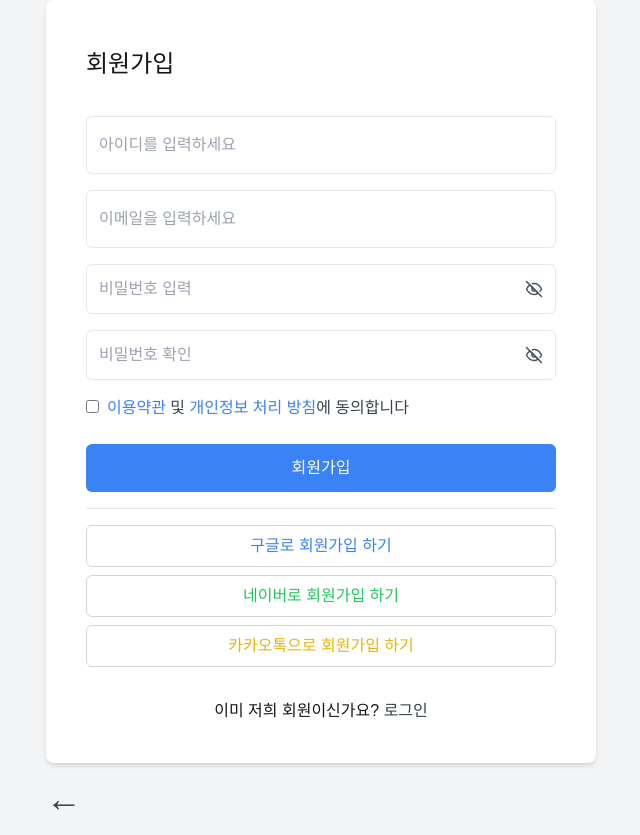
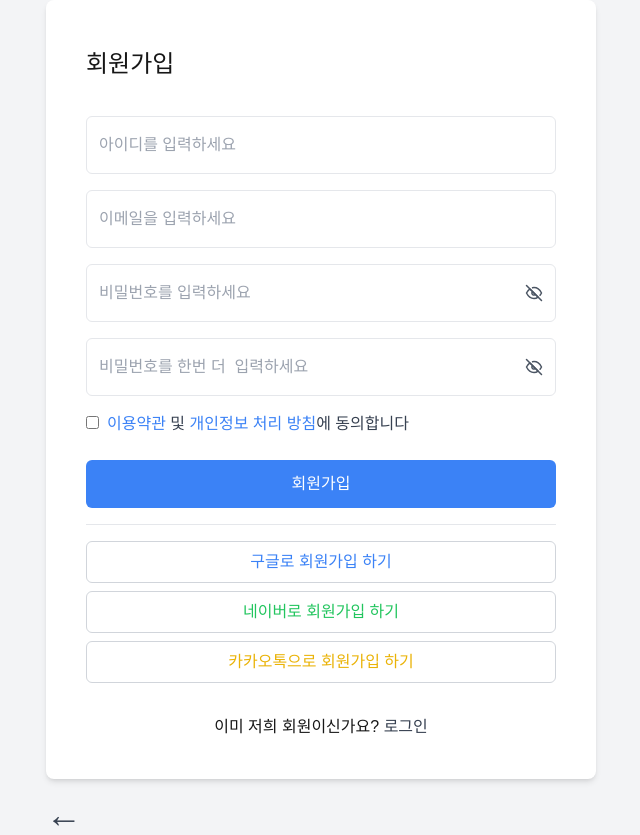
Before and after one commit to happyarche/pdbridge, a Next.js app: page /auth/signup in a window 1280 px wide. Shown: the whole page, without its empty margins (319-959 px from the left). Built offline with nearby package versions, Linux system fonts and the light colour scheme.

Commit message:
유효성 검사사

```diff
--- a/package.json
+++ b/package.json
@@ -9,12 +9,15 @@
     "lint": "next lint"
   },
   "dependencies": {
+    "@hookform/resolvers": "^4.0.0",
     "@neondatabase/serverless": "^0.10.4",
     "dotenv": "^16.4.7",
     "drizzle-orm": "^0.39.2",
     "next": "15.1.6",
     "react": "^19.0.0",
-    "react-dom": "^19.0.0"
+    "react-dom": "^19.0.0",
+    "react-hook-form": "^7.54.2",
+    "zod": "^3.24.2"
   },
   "devDependencies": {
     "@eslint/eslintrc": "^3",
--- a/src/app/auth/signup/page.tsx
+++ b/src/app/auth/signup/page.tsx
@@ -1,64 +1,95 @@
 "use client";
-import Link from "next/link";
-import Eye from "@/components/icons/eye";
-import EyeOff from "@/components/icons/eye-off"
-import React from "react"
-import { FormCard } from "@/components/auth/FormCard";
+import React, { useState } from 'react';
+import { z } from 'zod';
+import { useForm } from 'react-hook-form';
+import { zodResolver } from '@hookform/resolvers/zod';
+import Link from 'next/link';
+import { FormCard } from '@/components/auth/FormCard';
+import InputField from '@/components/auth/InputField';
+
+const signupSchema = z.object({
+  username: z.string().min(3, '아이디는 최소 3자 이상이어야 합니다.'),
+  email: z.string().email('유효한 이메일 주소를 입력하세요.'),
+  password: z.string().min(6, '비밀번호는 최소 6자 이상이어야 합니다.'),
+  confirmPassword: z.string().min(6, '비밀번호 확인은 최소 6자 이상이어야 합니다.'),
+  terms: z.boolean().refine(val => val === true, '이용약관에 동의해야 합니다.'),
+}).refine(data => data.password === data.confirmPassword, {
+  message: '비밀번호가 일치하지 않습니다.',
+  path: ['confirmPassword'],
+});
 
 export default function Page() {
-    const [showPassword, setShowPassword] = React.useState(false);
-    const [showconfirmPassword, setshowconfirmPassword] = React.useState(false);
+  const [showPassword, setShowPassword] = useState(false);
+  const [showConfirmPassword, setShowConfirmPassword] = useState(false);
+
+  const { register, handleSubmit, formState: { errors }, trigger } = useForm<z.infer<typeof signupSchema>>({
+    resolver: zodResolver(signupSchema),
+  });
+
+  const onSubmit = (data: z.infer<typeof signupSchema>) => {
+    console.log(data);
+  };
+
   return (
-
-        <FormCard
-            title="회원가입">
-            <div className="mb-4">
-                <input type="text" id="username" placeholder="아이디를 입력하세요" className="w-full px-3 py-4 border rounded-md" />
-            </div>
-            <div className="mb-4">
-                <input type="email" id="email" placeholder="이메일을 입력하세요" className="w-full px-3 py-4 border rounded-md" />
-            </div>
-            <div className="mb-4 relative">
+    <FormCard title="회원가입">
+      <form onSubmit={handleSubmit(onSubmit)}>
+        <InputField
+          id="username"
+          type="text"
+          placeholder="아이디를 입력하세요"
+          register={register}
+          error={errors.username}
+          trigger={trigger}
+        />
+        <InputField
+          id="email"
+          type="email"
+          placeholder="이메일을 입력하세요"
+          register={register}
+          error={errors.email}
+          trigger={trigger}
+        />
+        <InputField
+          id="password"
+          type="password"
+          placeholder="비밀번호를 입력하세요"
+          register={register}
+          error={errors.password}
+          trigger={trigger}
+          showPasswordToggle={true}
+          showPassword={showPassword}
+          setShowPassword={setShowPassword}
+        />
+        <InputField
+          id="confirmPassword"
+          type="password"
+          placeholder="비밀번호를 한번 더  입력하세요"
+          register={register}
+          error={errors.confirmPassword}
+          trigger={trigger}
+          showPasswordToggle={true}
+          showPassword={showConfirmPassword}
+          setShowPassword={setShowConfirmPassword}
+        />
+        <div className="flex flex-col mb-4">
+          <div className="mb-2 relative">
             <input
-                    id="password"
-                    type={showPassword ? "text" : "password"} // 상태에 따라 type 변경
-                    placeholder="비밀번호 입력"
-                    className="w-full p-3 border rounded-md focus:ring-2 focus:ring-blue-400"
+              type="checkbox"
+              id="terms"
+              className="mr-2"
+              {...register('terms', {
+                onChange: () => trigger('terms'),
+                onBlur: () => trigger('terms'),
+              })}
             />
-                <button
-                    type="button"
-                    onClick={() => setShowPassword(!showPassword)} // 상태 토글
-                    className="absolute right-3 top-1/2 -translate-y-1/2 text-gray-600"
-                >
-                    {showPassword ? <Eye /> : <EyeOff />}
-                </button>
-            </div>
-
-            <div className="mb-4 relative">
-                <input
-                    id="confirmPassword"
-                    type={showconfirmPassword ? "text" : "password"} // 상태에 따라 type 변경
-                    placeholder="비밀번호 확인"
-                    className="w-full p-3 border rounded-md focus:ring-2 focus:ring-blue-400"
-                />
-                <button
-                    type="button"
-                    onClick={() => setshowconfirmPassword(!showconfirmPassword)} // 상태 토글
-                    className="absolute right-3 top-1/2 -translate-y-1/2 text-gray-600"
-                >
-                    {showconfirmPassword ? <Eye /> : <EyeOff />}
-                </button>
-            </div>
-
-            <div className="flex flex-col mb-4">
-                <div className="mb-2">
-                    <input type="checkbox" id="terms" className="mr-2" />
             <label htmlFor="terms" className="text-gray-700">
               <Link href="/terms" className="text-blue-500 hover:underline">이용약관</Link> 및 <Link href="/privacy" className="text-blue-500 hover:underline">개인정보 처리 방침</Link>에 동의합니다
             </label>
+            {errors.terms && <p className="text-red-500 text-sm mt-1">{String(errors.terms.message)}</p>}
           </div>
         </div>
         <button type="submit" className="w-full bg-blue-500 text-white py-3 rounded-md hover:bg-blue-600">회원가입</button>
+      </form>
       <hr className="my-4" />
       <div className="flex justify-between mt-4">
         <button className="w-full bg-white text-blue-500 py-2 rounded-md border border-gray-300 hover:border-blue-500">구글로 회원가입 하기</button>
@@ -69,10 +100,7 @@ export default function Page() {
       <div>
         <button className="w-full bg-white text-yellow-500 py-2 rounded-md border border-gray-300 hover:border-yellow-500 mt-2">카카오톡으로 회원가입 하기</button>
       </div>
-            <p className="text-center mt-8">이미 저희 회원이신가요?  <Link href="/auth/login" className="text-gray-700 hover:text-blue-500 hover:font-bold">로그인</Link></p>
-
+      <p className="text-center mt-8">이미 저희 회원이신가요? <Link href="/auth/login" className="text-gray-700 hover:text-blue-500 hover:font-bold">로그인</Link></p>
     </FormCard>
-
-
-    )
+  );
 }
--- /dev/null
+++ b/src/app/auth/tempbackup/page.tsx
@@ -0,0 +1,139 @@
+"use client";
+import React, { useState } from 'react';
+import { z } from 'zod';
+import { useForm } from 'react-hook-form';
+import { zodResolver } from '@hookform/resolvers/zod';
+import Link from 'next/link';
+import Eye from '@/components/icons/eye';
+import EyeOff from '@/components/icons/eye-off';
+import { FormCard } from '@/components/auth/FormCard';
+
+const signupSchema = z.object({
+  username: z.string().min(3, '아이디는 최소 3자 이상이어야 합니다.'),
+  email: z.string().email('유효한 이메일 주소를 입력하세요.'),
+  password: z.string().min(6, '비밀번호는 최소 6자 이상이어야 합니다.'),
+  confirmPassword: z.string().min(6, '비밀번호 확인은 최소 6자 이상이어야 합니다.'),
+  terms: z.boolean().refine(val => val === true, '이용약관에 동의해야 합니다.'),
+}).refine(data => data.password === data.confirmPassword, {
+  message: '비밀번호가 일치하지 않습니다.',
+  path: ['confirmPassword'],
+});
+
+export default function Page() {
+  const [showPassword, setShowPassword] = useState(false);
+  const [showConfirmPassword, setShowConfirmPassword] = useState(false);
+
+  const { register, handleSubmit, watch, formState: { errors }, trigger } = useForm<z.infer<typeof signupSchema>>({
+    resolver: zodResolver(signupSchema),
+  });
+
+  const onSubmit = (data: z.infer<typeof signupSchema>) => {
+    console.log(data);
+  };
+
+  return (
+    <FormCard title="회원가입">
+      <form onSubmit={handleSubmit(onSubmit)}>
+        <div className="mb-4 relative">
+          <input
+            type="text"
+            id="username"
+            placeholder="아이디를 입력하세요"
+            className="w-full px-3 py-4 border rounded-md focus:ring-2 focus:ring-blue-400 focus:border-blue-400"
+            {...register('username', {
+              onChange: () => trigger('username'), // 입력이 변경될 때 유효성 검사 트리거
+              onBlur: () => trigger('username'), // 포커스가 벗어날 때 유효성 검사 트리거
+            })}
+          />
+          {errors.username && <p className="text-red-500 text-sm mt-1">{String(errors.username.message)}</p>}
+        </div>
+        <div className="mb-4 relative">
+          <input
+            type="email"
+            id="email"
+            placeholder="이메일을 입력하세요"
+            className="w-full px-3 py-4 border rounded-md focus:ring-2 focus:ring-blue-400 focus:border-blue-400"
+            {...register('email', {
+              onChange: () => trigger('email'), // 입력이 변경될 때 유효성 검사 트리거
+              onBlur: () => trigger('email'), // 포커스가 벗어날 때 유효성 검사 트리거
+            })}
+          />
+          {errors.email && <p className="text-red-500 text-sm mt-1">{String(errors.email.message)}</p>}
+        </div>
+        <div className="mb-4 relative">
+          <div className="relative">
+            <input
+              id="password"
+              type={showPassword ? "text" : "password"}
+              placeholder="비밀번호 입력"
+              className="w-full px-3 py-4 border rounded-md focus:ring-2 focus:ring-blue-400 focus:border-blue-400"
+              {...register('password', {
+                onChange: () => trigger('password'), // 입력이 변경될 때 유효성 검사 트리거
+                onBlur: () => trigger('password'), // 포커스가 벗어날 때 유효성 검사 트리거
+              })}
+            />
+            <button
+              type="button"
+              onClick={() => setShowPassword(!showPassword)}
+              className="absolute right-3 top-1/2 -translate-y-1/2 text-gray-600"
+            >
+              {showPassword ? <Eye /> : <EyeOff />}
+            </button>
+          </div>
+          {errors.password && <p className="text-red-500 text-sm mt-1">{String(errors.password.message)}</p>}
+        </div>
+        <div className="mb-4 relative">
+          <div className="relative">
+            <input
+              id="confirmPassword"
+              type={showConfirmPassword ? "text" : "password"}
+              placeholder="비밀번호 확인"
+              className="w-full px-3 py-4 border rounded-md focus:ring-2 focus:ring-blue-400 focus:border-blue-400"
+              {...register('confirmPassword', {
+                onChange: () => trigger('confirmPassword'), // 입력이 변경될 때 유효성 검사 트리거
+                onBlur: () => trigger('confirmPassword'), // 포커스가 벗어날 때 유효성 검사 트리거
+              })}
+            />
+            <button
+              type="button"
+              onClick={() => setShowConfirmPassword(!showConfirmPassword)}
+              className="absolute right-3 top-1/2 -translate-y-1/2 text-gray-600"
+            >
+              {showConfirmPassword ? <Eye /> : <EyeOff />}
+            </button>
+          </div>
+          {errors.confirmPassword && <p className="text-red-500 text-sm mt-1">{String(errors.confirmPassword.message)}</p>}
+        </div>
+        <div className="flex flex-col mb-4">
+          <div className="mb-2 relative">
+            <input
+              type="checkbox"
+              id="terms"
+              className="mr-2"
+              {...register('terms', {
+                onChange: () => trigger('terms'), // 입력이 변경될 때 유효성 검사 트리거
+                onBlur: () => trigger('terms'), // 포커스가 벗어날 때 유효성 검사 트리거
+              })}
+            />
+            <label htmlFor="terms" className="text-gray-700">
+              <Link href="/terms" className="text-blue-500 hover:underline">이용약관</Link> 및 <Link href="/privacy" className="text-blue-500 hover:underline">개인정보 처리 방침</Link>에 동의합니다
+            </label>
+            {errors.terms && <p className="text-red-500 text-sm mt-1">{String(errors.terms.message)}</p>}
+          </div>
+        </div>
+        <button type="submit" className="w-full bg-blue-500 text-white py-3 rounded-md hover:bg-blue-600">회원가입</button>
+      </form>
+      <hr className="my-4" />
+      <div className="flex justify-between mt-4">
+        <button className="w-full bg-white text-blue-500 py-2 rounded-md border border-gray-300 hover:border-blue-500">구글로 회원가입 하기</button>
+      </div>
+      <div>
+        <button className="w-full bg-white text-green-500 py-2 rounded-md border border-gray-300 hover:border-green-500 mt-2">네이버로 회원가입 하기</button>
+      </div>
+      <div>
+        <button className="w-full bg-white text-yellow-500 py-2 rounded-md border border-gray-300 hover:border-yellow-500 mt-2">카카오톡으로 회원가입 하기</button>
+      </div>
+      <p className="text-center mt-8">이미 저희 회원이신가요? <Link href="/auth/login" className="text-gray-700 hover:text-blue-500 hover:font-bold">로그인</Link></p>
+    </FormCard>
+  );
+}
--- a/src/components/auth/FormCard.tsx
+++ b/src/components/auth/FormCard.tsx
@@ -11,9 +11,7 @@ export function FormCard({ title, children }: Props) {
         <div style={{ maxWidth: '90%', width: '550px' }}>
             <div className="bg-white rounded-lg shadow-md p-10 mx-auto">
             <p className="text-2xl font-normal mt-2 mb-9">{title}</p>
-            <form>
-                {children}
-            </form>
+            {children}
             </div>
             <div className="text-left mt-4">
             <Link href="/" className="text-gray-700 hover:text-black">
--- /dev/null
+++ b/src/components/auth/InputField.tsx
@@ -0,0 +1,57 @@
+import React from 'react';
+import { UseFormRegister, FieldError } from 'react-hook-form';
+import Eye from '@/components/icons/eye';
+import EyeOff from '@/components/icons/eye-off';
+
+interface InputFieldProps {
+  id: string;
+  type: string;
+  placeholder: string;
+  register: UseFormRegister<any>;
+  error?: FieldError;
+  trigger: (name: "username" | "email" | "password" | "confirmPassword" | "terms" | ("username" | "email" | "password" | "confirmPassword" | "terms")[] | readonly ("username" | "email" | "password" | "confirmPassword" | "terms")[] | undefined) => void;
+  showPasswordToggle?: boolean;
+  showPassword?: boolean;
+  setShowPassword?: React.Dispatch<React.SetStateAction<boolean>>;
+}
+
+const InputField: React.FC<InputFieldProps> = ({
+  id,
+  type,
+  placeholder,
+  register,
+  error,
+  trigger,
+  showPasswordToggle = false,
+  showPassword,
+  setShowPassword,
+}) => {
+  return (
+    <div className="mb-4 relative">
+      <div className="relative">
+        <input
+          id={id}
+          type={showPasswordToggle && showPassword ? 'text' : type}
+          placeholder={placeholder}
+          className="w-full px-3 py-4 border rounded-md focus:ring-2 focus:ring-blue-400 focus:border-blue-400"
+          {...register(id, {
+            onChange: () => trigger(id as "username" | "email" | "password" | "confirmPassword" | "terms"),
+            onBlur: () => trigger(id as "username" | "email" | "password" | "confirmPassword" | "terms"),
+          })}
+        />
+        {showPasswordToggle && setShowPassword && (
+          <button
+            type="button"
+            onClick={() => setShowPassword(!showPassword)}
+            className="absolute right-3 top-1/2 -translate-y-1/2 text-gray-600"
+          >
+            {showPassword ? <Eye /> : <EyeOff />}
+          </button>
+        )}
+      </div>
+      {error && <p className="text-red-500 text-sm mt-1">{String(error.message)}</p>}
+    </div>
+  );
+};
+
+export default InputField;
```
Also changed, not shown: src/app/auth/test/page.tsx (deleted, +0 -17 lines), 1 other file (tests, documents, lock files or other folders). Lines whose indentation alone changed are shown as unchanged.
